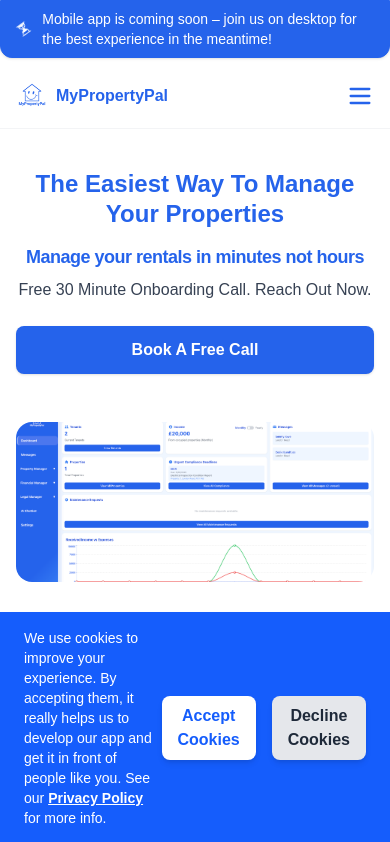
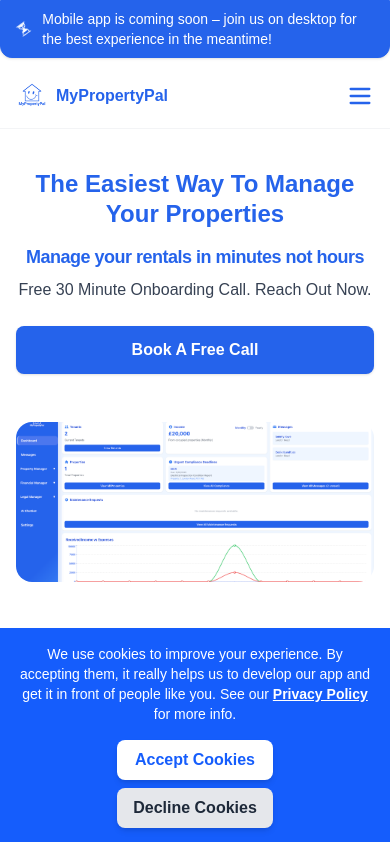
Before and after one commit to rubberduckies12/MyPropertyPal, a Next.js app in the folder marketing_site/: page /home/home in a window 390 px wide. Shown: the top 842 px of the page. Built offline with nearby package versions, Linux system fonts and the light colour scheme.

Commit message:
responsive cookie banner and no shadow on email list form

```diff
--- a/marketing_site/src/components/EmailListSection.jsx
+++ b/marketing_site/src/components/EmailListSection.jsx
@@ -18,7 +18,7 @@ export default function EmailListSection() {
       <p className="text-gray-700 mb-6">
         Stay updated with the latest features, tips, and exclusive offers from MyPropertyPal.
       </p>
-      <div id="email-list-form" className="flex justify-center"></div>
+      <div id="email-list-form" className="flex justify-center shadow-none"></div>
     </section>
   );
 }
--- a/marketing_site/src/pages/_app.js
+++ b/marketing_site/src/pages/_app.js
@@ -69,8 +69,8 @@ export default function App({ Component, pageProps }) {
 
       {/* Cookie Banner */}
       {cookiesAccepted === null && (
-        <div className="fixed bottom-0 left-0 right-0 bg-blue-600 text-white py-4 px-6 shadow-lg z-50 flex justify-between items-center animate-slide-up">
-          <p className="text-sm md:text-base">
+        <div className="fixed bottom-0 left-0 right-0 bg-blue-600 text-white py-4 px-4 sm:px-6 shadow-lg z-50 flex flex-col sm:flex-row justify-between items-center gap-4 sm:gap-0 animate-slide-up">
+          <p className="text-sm text-center sm:text-left md:text-base flex-1">
             We use cookies to improve your experience. By accepting them, it
             really helps us to develop our app and get it in front of people
             like you. See our{" "}
@@ -84,16 +84,16 @@ export default function App({ Component, pageProps }) {
             </a>{" "}
             for more info.
           </p>
-          <div className="flex gap-4">
+          <div className="flex flex-col sm:flex-row gap-2 sm:gap-4">
             <button
               onClick={handleAcceptCookies}
-              className="bg-white text-blue-600 font-semibold py-2 px-4 rounded-lg shadow-md hover:bg-blue-100 transition duration-300"
+              className="bg-white text-blue-600 font-semibold py-2 px-4 rounded-lg shadow-md hover:bg-blue-100 transition duration-300 w-full sm:w-auto"
             >
               Accept Cookies
             </button>
             <button
               onClick={handleDeclineCookies}
-              className="bg-gray-200 text-gray-800 font-semibold py-2 px-4 rounded-lg shadow-md hover:bg-gray-300 transition duration-300"
+              className="bg-gray-200 text-gray-800 font-semibold py-2 px-4 rounded-lg shadow-md hover:bg-gray-300 transition duration-300 w-full sm:w-auto"
             >
               Decline Cookies
             </button>
```
